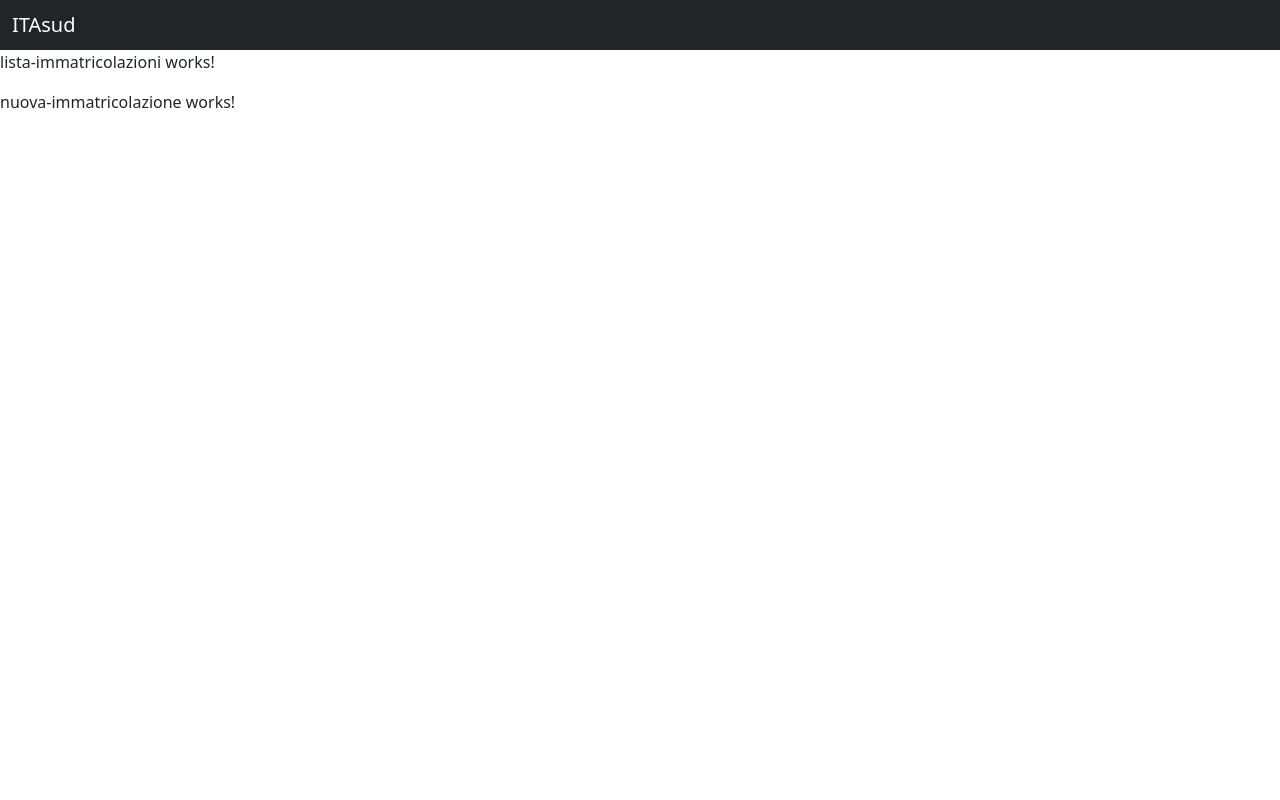
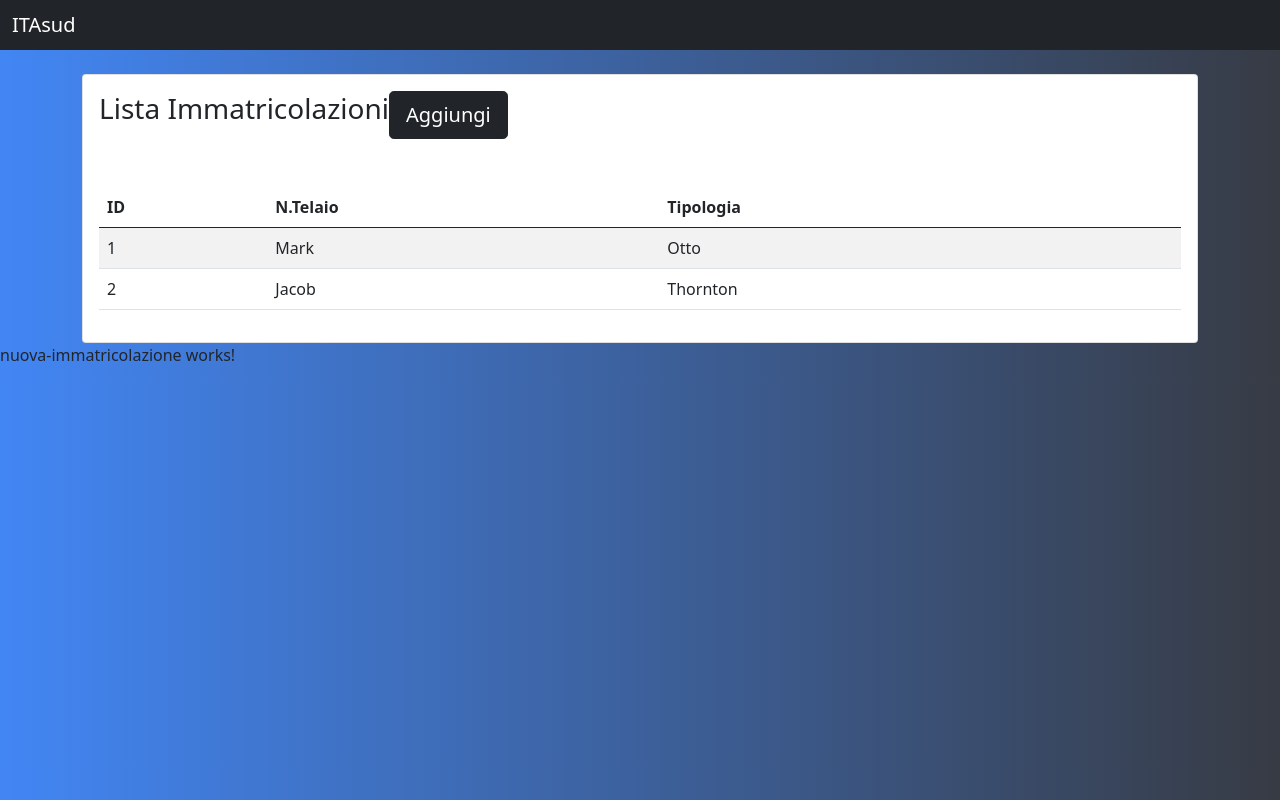
Before and after one commit to TancrediMe/pawn-project, an Angular app: page / in a window 1280 px wide. Built offline with nearby package versions, Linux system fonts and the light colour scheme.

Commit message:
Aggiunta BG e tabella su lista-immatricolazioni

```diff
--- a/src/app/components/lista-immatricolazioni/lista-immatricolazioni.component.html
+++ b/src/app/components/lista-immatricolazioni/lista-immatricolazioni.component.html
@@ -1 +1,32 @@
-<p>lista-immatricolazioni works!</p>
+<div class="container mt-4">
+    <div class="card">
+        <div class="card-body">
+            <span class="h3">Lista Immatricolazioni</span>
+            <button class="btn btn-dark btn-lg float-right">Aggiungi</button>
+            <table class="table table-striped mt-5">
+                <thead>
+                  <tr>
+                    <th>ID</th>
+                    <th>N.Telaio</th>
+                    <th>Tipologia</th>
+                    <th></th>
+                  </tr>
+                </thead>
+                <tbody>
+                  <tr>
+                    <td>1</td>
+                    <td>Mark</td>
+                    <td>Otto</td>
+                    <td></td>
+                  </tr>
+                  <tr>
+                    <td>2</td>
+                    <td>Jacob</td>
+                    <td>Thornton</td>
+                    <td></td>
+                  </tr>
+                </tbody>
+              </table>
+        </div>
+    </div>
+</div>
--- a/src/styles.css
+++ b/src/styles.css
@@ -1 +1,14 @@
 /* You can add global styles to this file, and also import other style files */
+body {
+  background: #373b44; /* fallback for old browsers */
+  background: -webkit-linear-gradient(
+    to right,
+    #4286f4,
+    #373b44
+  ); /* Chrome 10-25, Safari 5.1-6 */
+  background: linear-gradient(
+    to right,
+    #4286f4,
+    #373b44
+  ); /* W3C, IE 10+/ Edge, Firefox 16+, Chrome 26+, Opera 12+, Safari 7+ */
+}
```
